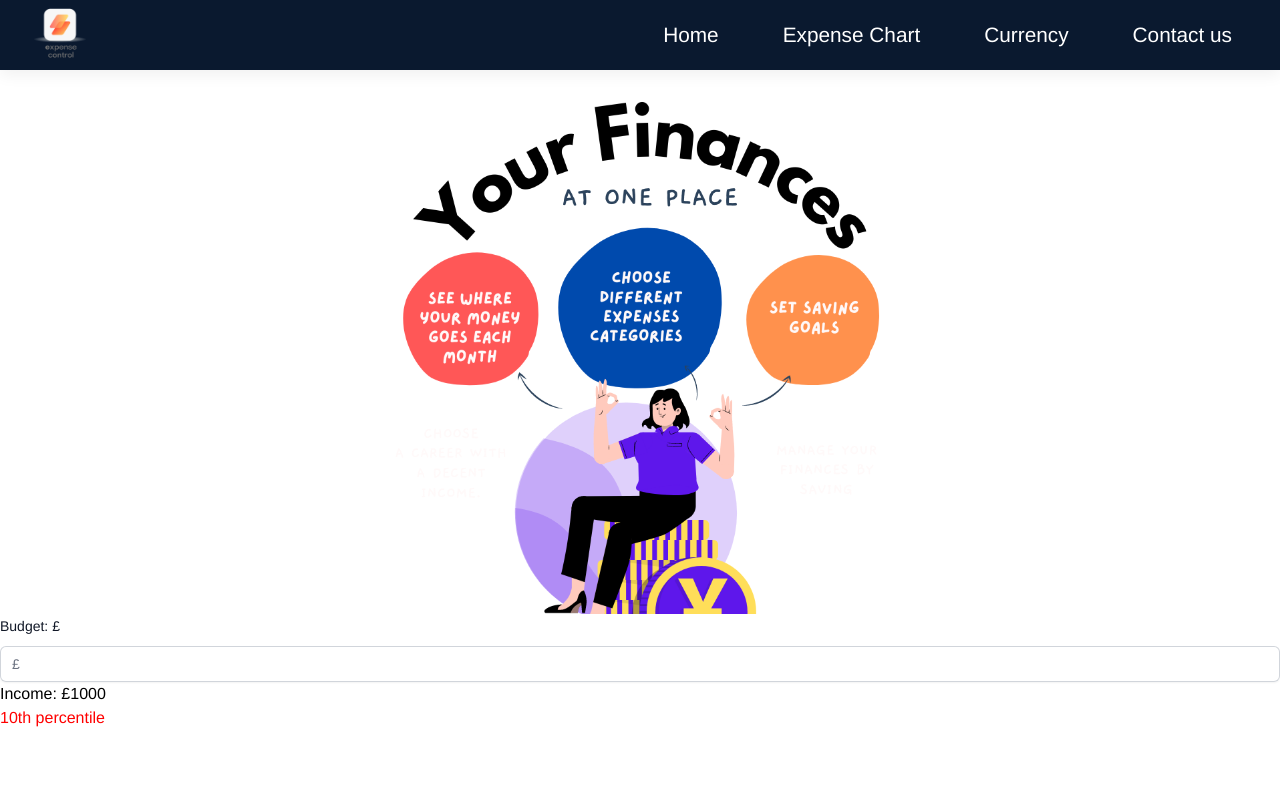
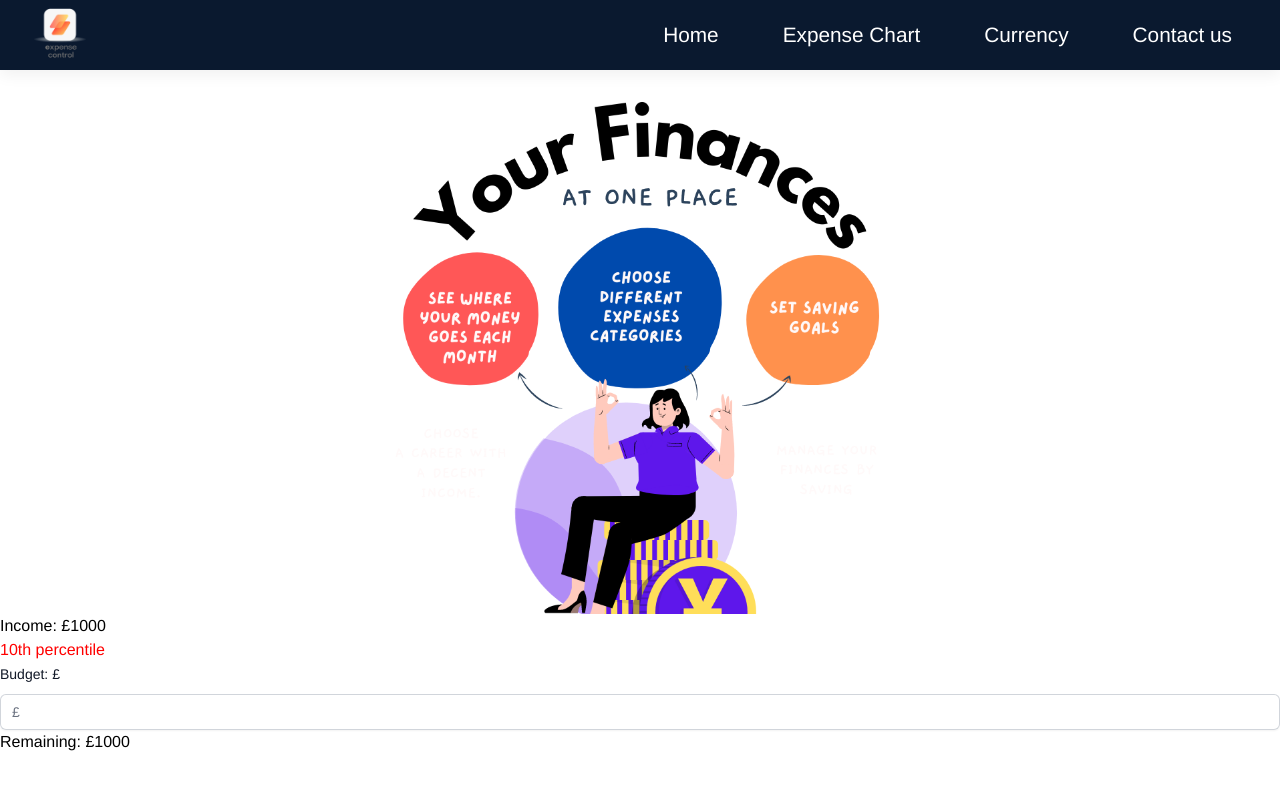
Before and after one commit to miriamdurazo/expense-control, a React (Create React App) app: page / in a window 1280 px wide. Shown: the top 790 px of the page. Built offline with nearby package versions, Linux system fonts and the light colour scheme; no server answers.

Commit message:
added remaining budget functionality, commented out console logs in chart.js

```diff
--- a/src/components/PracticeGraph.js
+++ b/src/components/PracticeGraph.js
@@ -7,15 +7,15 @@ import { ExpensesContext } from "../contexts/ExpensesContext.js";
 export const PracticeGraph = () => {
   const { expenses } = useContext(ExpensesContext);
 
-  console.log(`This is the expenses array? ${JSON.stringify(expenses)}`);
+  // console.log(`This is the expenses array? ${JSON.stringify(expenses)}`);
 
   // Get the expenses category labels
   const labels = expenses.map(expense => expense.name);
-  console.log(`The labels are ${labels}`);
+  // console.log(`The labels are ${labels}`);
 
   // Get the expenses costs
   const dataPoints = expenses.map(expense => expense.cost);
-  console.log(`The data points are ${dataPoints}`);
+  // console.log(`The data points are ${dataPoints}`);
 
   const data = {
     labels: labels,
--- /dev/null
+++ b/src/components/Remaining.js
@@ -0,0 +1,14 @@
+import React, { useContext } from "react";
+import { ExpensesContext } from "../contexts/ExpensesContext";
+
+export const Remaining = () => {
+    const { income } = useContext(ExpensesContext);
+    const { expensesTotal } = useContext(ExpensesContext);
+
+
+    return (
+        <div className='remaining-container'>
+            <span>Remaining: £{income - expensesTotal}</span>
+        </div>
+    )
+}
--- a/src/pages/Home.js
+++ b/src/pages/Home.js
@@ -8,14 +8,16 @@ import { AddExpense } from '../components/AddExpense';
 import { ExpenseTotal } from '../components/ExpenseTotal.js';
 import { PracticeGraph } from '../components/PracticeGraph';
 import { Converter } from '../components/Converter';
+import { Remaining } from "../components/Remaining";
 
 export const Home = () => {
   return (
     <div name='home'>
       <Hero />
-      <Budget />
       <Income />
       <IncomePercentile />
+      <Budget />
+      <Remaining />
       <ExpenseList />
       <AddExpense />
       <ExpenseTotal />
```
